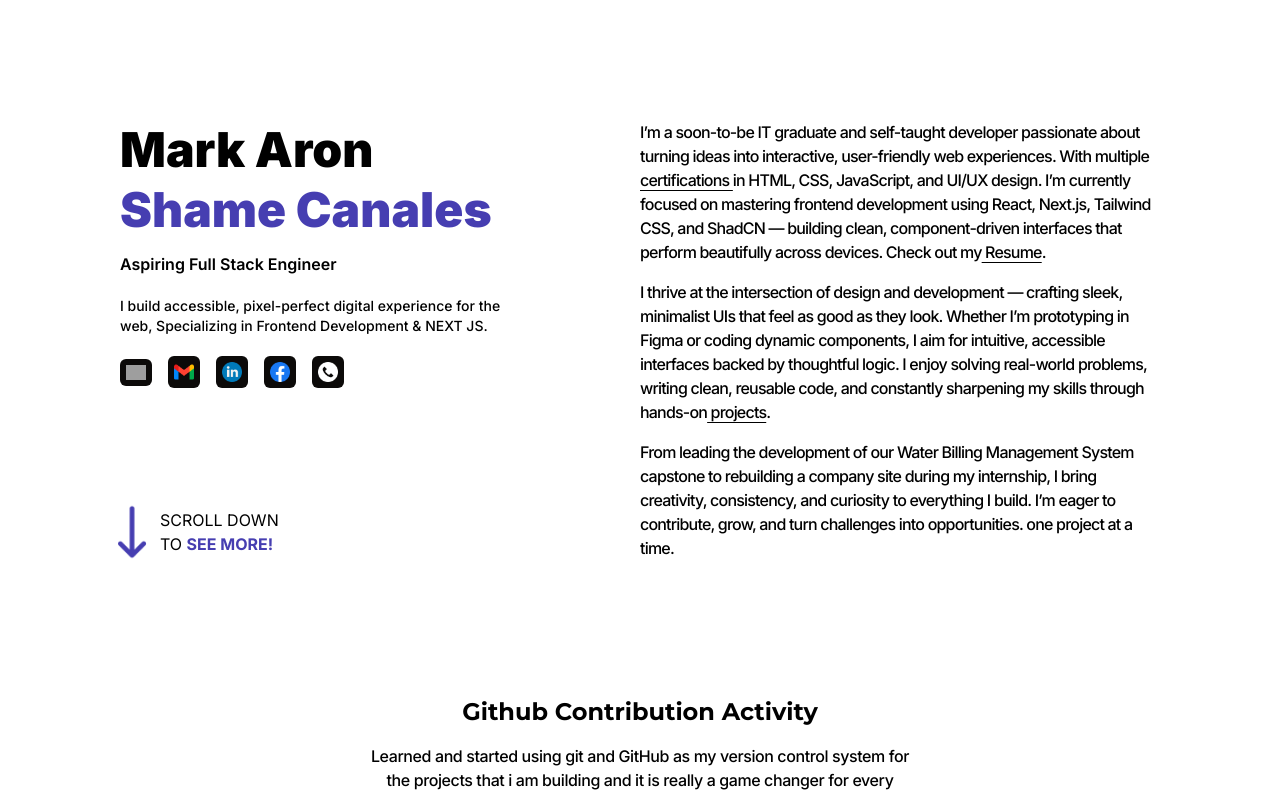
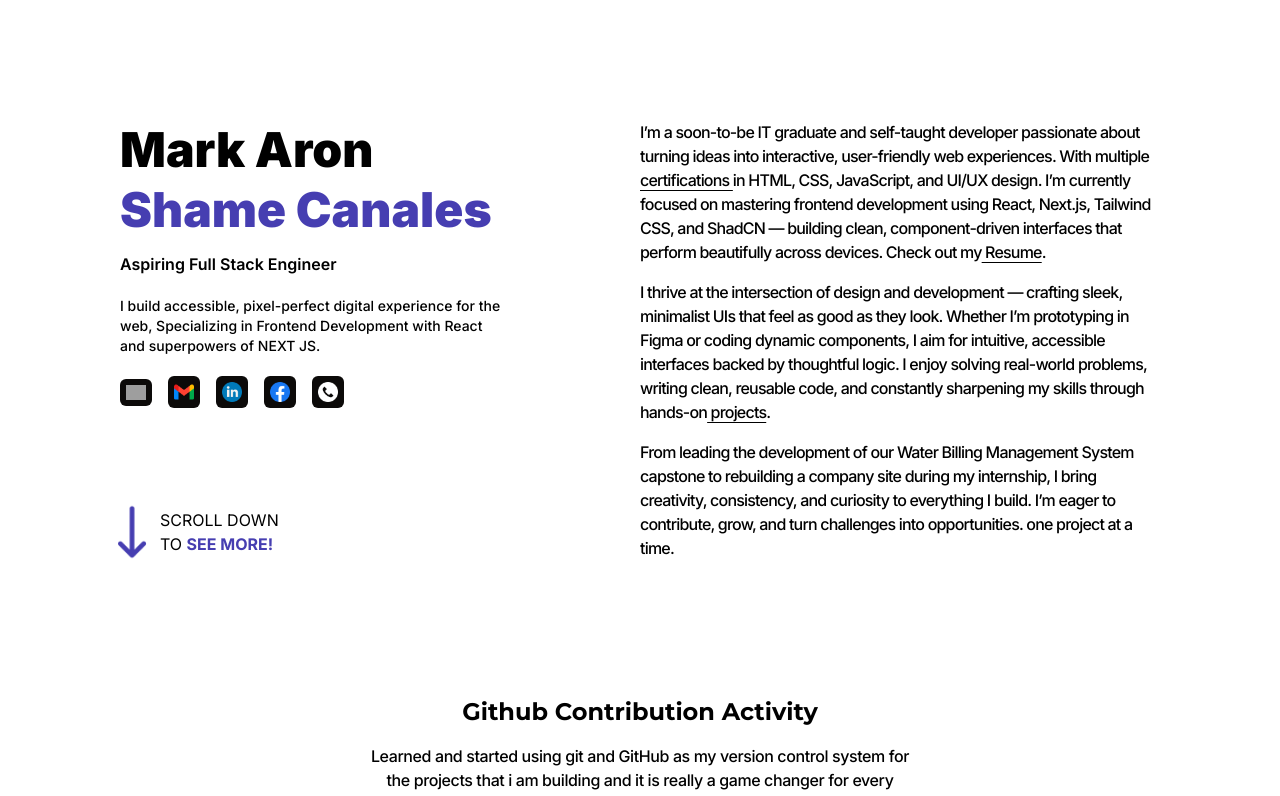
Before and after one commit to shameCanales/shame-portfolio, a React (Vite) app: page / in a window 1280 px wide. Shown: the top 796 px of the page. Built offline with nearby package versions, Linux system fonts and the light colour scheme; no server answers; grey boxes are pictures that could not be loaded.

Commit message:
refactored header section

```diff
--- a/src/ui/Tagline.jsx
+++ b/src/ui/Tagline.jsx
@@ -2,7 +2,8 @@ export default function Tagline() {
   return (
     <p className="text-center sm:text-left m-auto sm:m-0 md:mt-2 inter-medium text-xs sm:text-sm 2xl:text-base  w-[300px] 2xl:w-[500px] sm:w-[390px] ">
       I build accessible, pixel-perfect digital experience for the web,
-      Specializing in Frontend Development & NEXT JS.
+      Specializing in Frontend Development with React and superpowers of NEXT
+      JS.
     </p>
   );
 }
```
Also changed, not shown: src/data.js (line endings or trailing spaces).
